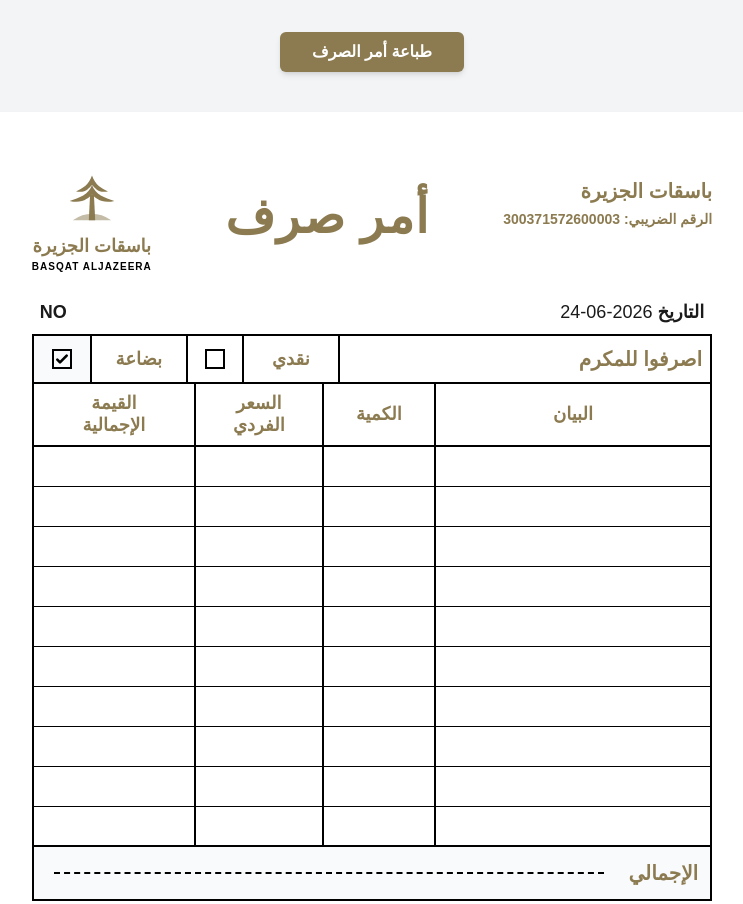
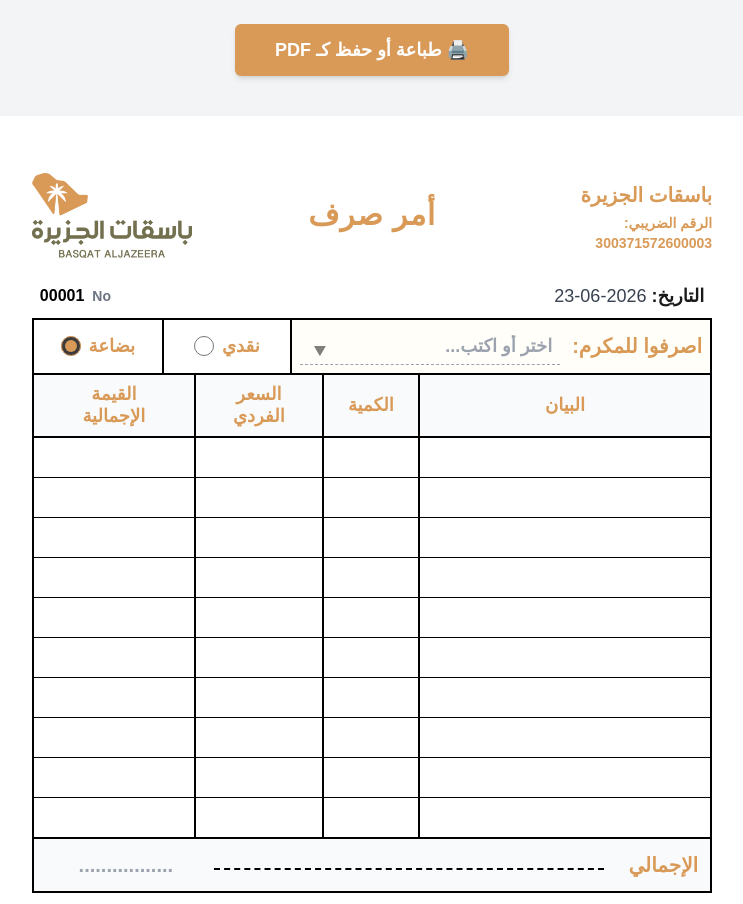
Before and after one commit to a2018ob-droid/Exchange-command, a plain HTML site: page index.html in a window 1280 px wide. Shown: the top 904 px of the page, without its empty margins (268-1011 px from the left). Drawn offline with nearby package versions, Linux system fonts and the light colour scheme.

Commit message:
index.html

```diff
--- a/index.html
+++ b/index.html
@@ -2,7 +2,7 @@
 <html lang="ar" dir="rtl">
 <head>
   <meta charset="UTF-8">
-  <meta name="viewport" content="width=device-width, initial-scale=1.0">
+  <meta name="viewport" content="width=device-width, initial-scale=1.0, maximum-scale=1.0, user-scalable=no">
   <title>أمر صرف - باسقات الجزيرة</title>
 
   <script src="https://cdn.tailwindcss.com"></script>
@@ -11,19 +11,23 @@
     @import url('https://fonts.googleapis.com/css2?family=Cairo:wght@500;700;900&display=swap');
 
     :root {
-      /* اللون الأساسي المأخوذ من الصورة (زيتي/ذهبي) */
-      --brand: #8c7b50;
+      --brand: #D99A58;
       --black: #1a1a1a;
     }
 
     body {
       background-color: #f3f4f6;
       color: var(--black);
-      font-family: 'Cairo', sans-serif; /* خط متناسق جداً مع المستندات الرسمية */
+      font-family: 'Cairo', sans-serif;
     }
 
     .brand-text {
       color: var(--brand);
+    }
+
+    input::-webkit-calendar-picker-indicator {
+      opacity: 0.5;
+      cursor: pointer;
     }
 
     @layer utilities {
@@ -36,132 +40,148 @@
         box-shadow: 0 10px 15px -3px rgba(0, 0, 0, 0.1);
       }
 
-      /* تنسيق خاص للجوال */
       @media (max-width: 768px) {
         .print-page {
           width: 100% !important;
           min-height: unset !important;
           margin: 0 !important;
-          padding: 20px !important;
+          padding: 15px !important;
           box-shadow: none !important;
+        }
+        .table-container {
+          overflow-x: auto;
+          -webkit-overflow-scrolling: touch;
+          width: 100%;
+          margin-bottom: 20px;
+        }
+        .table-inner {
+          min-width: 750px;
         }
       }
 
-      /* إعدادات الطباعة */
       @media print {
-        @page {
-          size: A4 portrait;
-          margin: 0;
-        }
-        body {
-          background: #ffffff !important;
-        }
-        .print-page {
-          width: 100%;
-          margin: 0;
-          padding: 15mm;
-          box-shadow: none !important;
-        }
-        .no-print {
-          display: none !important;
-        }
+        @page { size: A4 portrait; margin: 0; }
+        body { background: #ffffff !important; }
+        .print-page { width: 100%; margin: 0; padding: 15mm; box-shadow: none !important; }
+        .no-print { display: none !important; }
+        .table-container { overflow-x: visible !important; }
+        .table-inner { min-width: 100% !important; }
+        input { border: none !important; background: transparent !important; }
       }
     }
   </style>
 </head>
 <body>
 
-  <div class="text-center mt-8 no-print">
-    <button onclick="window.print()" class="bg-[#8c7b50] text-white px-8 py-2 rounded-md font-bold hover:opacity-90 transition shadow-md">
-      طباعة أمر الصرف
+  <div class="text-center mt-6 mb-4 no-print px-4">
+    <button onclick="window.print()" class="w-full md:w-auto bg-[#D99A58] text-white px-10 py-3 rounded-md font-bold hover:opacity-90 transition shadow-md text-lg">
+      🖨️ طباعة أو حفظ كـ PDF
     </button>
   </div>
 
   <div class="print-page flex flex-col">
-
     <header class="flex justify-between items-start mb-6">
-
-      <div class="text-right brand-text font-bold leading-relaxed pt-2">
+      <div class="text-right brand-text font-bold leading-relaxed pt-2 w-1/3">
         <div class="text-xl">باسقات الجزيرة</div>
-        <div class="text-sm mt-1">الرقم الضريبي: 300371572600003</div>
+        <div class="text-sm mt-1">الرقم الضريبي:<br> 300371572600003</div>
       </div>
-
-      <div class="text-center mt-6">
-        <h1 class="text-5xl font-black brand-text tracking-wide">أمر صرف</h1>
+      <div class="text-center mt-6 w-1/3">
+        <h1 class="text-3xl font-black brand-text tracking-wide">أمر صرف</h1>
       </div>
-
-      <div class="text-center brand-text">
-        <svg class="w-16 h-16 mx-auto mb-1 fill-current" viewBox="0 0 100 100" xmlns="http://www.w3.org/2000/svg">
-          <path d="M50 10 C55 25 65 30 75 35 C60 38 55 30 50 25 C45 30 40 38 25 35 C35 30 45 25 50 10 Z"/>
-          <path d="M50 25 C55 40 70 45 85 50 C65 55 55 45 50 40 C45 45 35 55 15 50 C30 45 45 40 50 25 Z"/>
-          <path d="M47 40 L53 40 L55 80 L45 80 Z"/>
-          <path d="M20 80 Q50 60 80 80 Z" opacity="0.5"/>
-        </svg>
-        <div class="font-bold text-lg leading-none">باسقات الجزيرة</div>
-        <div class="text-[10px] font-bold uppercase mt-1 tracking-widest text-black">Basqat Aljazeera</div>
+      <div class="text-center w-1/3 flex justify-end">
+        <img src="logo.png" alt="باسقات الجزيرة" class="w-40 object-contain" onerror="this.outerHTML='<div class=\'text-xs text-red-500 border p-2\'>يرجى وضع ملف logo.png بجانب هذا الملف</div>'">
       </div>
     </header>
 
     <div class="flex justify-between items-center font-bold mb-2 px-2 text-lg">
-      <div>التاريخ <span class="ml-2 font-normal">2026-06-24</span></div>
-      <div>NO</div>
-    </div>
-
-    <div class="border-[2px] border-black w-full flex flex-col font-bold">
-
-      <div class="flex border-b-[2px] border-black h-12">
-        <div class="flex-1 p-2 border-l-[2px] border-black flex items-center brand-text text-xl">
-           اصرفوا للمكرم
-        </div>
-        <div class="w-24 p-2 border-l-[2px] border-black flex justify-center items-center brand-text text-lg">نقدي</div>
-        <div class="w-14 p-2 border-l-[2px] border-black flex justify-center items-center">
-           <div class="w-5 h-5 border-[2px] border-black"></div>
-        </div>
-        <div class="w-24 p-2 border-l-[2px] border-black flex justify-center items-center brand-text text-lg">بضاعة</div>
-        <div class="w-14 p-2 flex justify-center items-center bg-gray-50">
-           <div class="w-5 h-5 border-[2px] border-black flex items-center justify-center">
-             <svg class="w-4 h-4 text-black" fill="none" stroke="currentColor" viewBox="0 0 24 24"><path stroke-linecap="round" stroke-linejoin="round" stroke-width="4" d="M5 13l4 4L19 7"></path></svg>
-           </div>
+      <div>التاريخ: <span id="current-date" class="ml-2 font-normal text-gray-700"></span></div>
+      <div class="flex items-center">
+        <span class="text-sm text-gray-500 ml-2">No</span>
+        <span id="receipt-no" class="font-bold text-base text-black"></span>
       </div>
     </div>
 
-      <div class="flex border-b-[2px] border-black text-center brand-text text-lg">
+    <div class="table-container border-[2px] border-black">
+      <div class="table-inner w-full flex flex-col font-bold">
+        <div class="flex border-b-[2px] border-black min-h-[3rem]">
+          <div class="flex-1 p-2 border-l-[2px] border-black flex items-center bg-yellow-50/30 min-w-[300px]">
+             <label class="brand-text text-xl whitespace-nowrap ml-3">اصرفوا للمكرم:</label>
+             <input type="text" list="payees" class="flex-1 bg-transparent border-b border-dashed border-gray-400 outline-none px-2 py-1 text-lg font-bold text-black focus:border-[#D99A58]" placeholder="اختر أو اكتب...">
+             <datalist id="payees">
+               <option value="مستودع القصيم"></option>
+               <option value="محل بريده"></option>
+               <option value="أسواق بسق"></option>
+               <option value="مصنع أبو محمد"></option>
+             </datalist>
+          </div>
+          <div class="flex items-center border-l-[2px] border-black w-32 cursor-pointer hover:bg-gray-50 transition shrink-0">
+            <label class="flex-1 flex justify-center items-center gap-2 w-full h-full cursor-pointer p-2">
+              <span class="brand-text text-lg">نقدي</span>
+              <input type="radio" name="payment_type" value="cash" class="w-5 h-5 accent-[#D99A58] cursor-pointer">
+            </label>
+          </div>
+          <div class="flex items-center w-32 cursor-pointer hover:bg-gray-50 transition shrink-0">
+            <label class="flex-1 flex justify-center items-center gap-2 w-full h-full cursor-pointer p-2">
+              <span class="brand-text text-lg">بضاعة</span>
+              <input type="radio" name="payment_type" value="goods" checked class="w-5 h-5 accent-[#D99A58] cursor-pointer">
+            </label>
+          </div>
+        </div>
+
+        <div class="flex border-b-[2px] border-black text-center brand-text text-lg bg-gray-50">
           <div class="flex-1 p-3 border-l-[2px] border-black flex items-center justify-center">البيان</div>
-        <div class="w-28 p-3 border-l-[2px] border-black flex items-center justify-center">الكمية</div>
-        <div class="w-32 p-2 border-l-[2px] border-black flex flex-col justify-center leading-tight">
+          <div class="w-24 p-3 border-l-[2px] border-black flex items-center justify-center shrink-0">الكمية</div>
+          <div class="w-32 p-2 border-l-[2px] border-black flex flex-col justify-center leading-tight shrink-0">
             <span>السعر</span>
             <span>الفردي</span>
           </div>
-        <div class="w-40 p-2 flex flex-col justify-center leading-tight">
+          <div class="w-40 p-2 flex flex-col justify-center leading-tight shrink-0">
             <span>القيمة</span>
             <span>الإجمالية</span>
           </div>
         </div>
 
-      <div class="flex border-b border-black h-10"><div class="flex-1 border-l-[2px] border-black"></div><div class="w-28 border-l-[2px] border-black"></div><div class="w-32 border-l-[2px] border-black"></div><div class="w-40"></div></div>
-      <div class="flex border-b border-black h-10"><div class="flex-1 border-l-[2px] border-black"></div><div class="w-28 border-l-[2px] border-black"></div><div class="w-32 border-l-[2px] border-black"></div><div class="w-40"></div></div>
-      <div class="flex border-b border-black h-10"><div class="flex-1 border-l-[2px] border-black"></div><div class="w-28 border-l-[2px] border-black"></div><div class="w-32 border-l-[2px] border-black"></div><div class="w-40"></div></div>
-      <div class="flex border-b border-black h-10"><div class="flex-1 border-l-[2px] border-black"></div><div class="w-28 border-l-[2px] border-black"></div><div class="w-32 border-l-[2px] border-black"></div><div class="w-40"></div></div>
-      <div class="flex border-b border-black h-10"><div class="flex-1 border-l-[2px] border-black"></div><div class="w-28 border-l-[2px] border-black"></div><div class="w-32 border-l-[2px] border-black"></div><div class="w-40"></div></div>
-      <div class="flex border-b border-black h-10"><div class="flex-1 border-l-[2px] border-black"></div><div class="w-28 border-l-[2px] border-black"></div><div class="w-32 border-l-[2px] border-black"></div><div class="w-40"></div></div>
-      <div class="flex border-b border-black h-10"><div class="flex-1 border-l-[2px] border-black"></div><div class="w-28 border-l-[2px] border-black"></div><div class="w-32 border-l-[2px] border-black"></div><div class="w-40"></div></div>
-      <div class="flex border-b border-black h-10"><div class="flex-1 border-l-[2px] border-black"></div><div class="w-28 border-l-[2px] border-black"></div><div class="w-32 border-l-[2px] border-black"></div><div class="w-40"></div></div>
-      <div class="flex border-b border-black h-10"><div class="flex-1 border-l-[2px] border-black"></div><div class="w-28 border-l-[2px] border-black"></div><div class="w-32 border-l-[2px] border-black"></div><div class="w-40"></div></div>
-      <div class="flex border-b-[2px] border-black h-10"><div class="flex-1 border-l-[2px] border-black"></div><div class="w-28 border-l-[2px] border-black"></div><div class="w-32 border-l-[2px] border-black"></div><div class="w-40"></div></div>
+        <script>
+          for(let i=0; i<10; i++) {
+            document.write(`
+              <div class="flex border-b border-black h-10 hover:bg-yellow-50/20">
+                <div class="flex-1 border-l-[2px] border-black"><input type="text" class="w-full h-full bg-transparent outline-none px-2 font-bold text-black"></div>
+                <div class="w-24 border-l-[2px] border-black shrink-0"><input type="text" class="w-full h-full bg-transparent outline-none px-2 text-center font-bold text-black"></div>
+                <div class="w-32 border-l-[2px] border-black shrink-0"><input type="text" class="w-full h-full bg-transparent outline-none px-2 text-center font-bold text-black"></div>
+                <div class="w-40 shrink-0"><input type="text" class="w-full h-full bg-transparent outline-none px-2 text-center font-bold text-black"></div>
+              </div>
+            `);
+          }
+        </script>
 
-      <div class="flex p-3 brand-text text-xl items-center bg-gray-50">
-         <span class="ml-4 font-black">الإجمالي</span>
-         <div class="flex-1 border-b-2 border-dashed border-black mx-2"></div>
+        <div class="flex p-3 brand-text text-xl items-center bg-gray-50 border-t border-black">
+           <span class="ml-4 font-black shrink-0">الإجمالي</span>
+           <div class="flex-1 border-b-2 border-dashed border-black mx-2 relative top-1"></div>
+           <div class="w-40 shrink-0"><input type="text" class="w-full bg-transparent outline-none px-2 text-center font-black text-black text-xl" placeholder="................."></div>
+        </div>
       </div>
     </div>
 
-    <div class="flex justify-between items-center mt-12 px-6 brand-text font-bold text-lg">
-      <div class="text-center w-40">توقيع المحاسب</div>
-      <div class="text-center w-48">توقيع الموظف المسؤول</div>
-      <div class="text-center w-40">توقيع المستلم</div>
+    <div class="flex justify-between items-center mt-8 px-2 md:px-6 brand-text font-bold text-base md:text-lg">
+      <div class="text-center w-1/3">توقيع المحاسب</div>
+      <div class="text-center w-1/3">توقيع الموظف المسؤول</div>
+      <div class="text-center w-1/3">توقيع المستلم</div>
+    </div>
   </div>
 
-  </div>
+  <script>
+    const dateElement = document.getElementById('current-date');
+    dateElement.innerText = new Date().toISOString().split('T')[0];
 
+    const noElement = document.getElementById('receipt-no');
+    let currentSequence = parseInt(localStorage.getItem('basqat_receipt_no')) || 1;
+    function updateSequenceDisplay() { noElement.innerText = String(currentSequence).padStart(5, '0'); }
+    updateSequenceDisplay();
+    window.onafterprint = function() {
+      currentSequence++;
+      localStorage.setItem('basqat_receipt_no', currentSequence);
+      updateSequenceDisplay();
+    };
+  </script>
 </body>
 </html>
```
Lines whose indentation alone changed are shown as unchanged.
